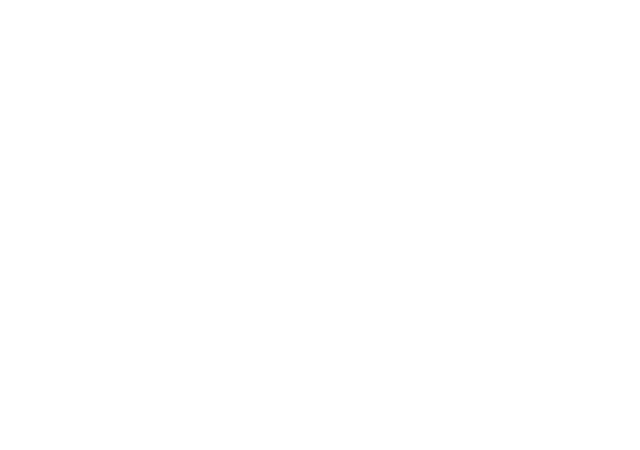
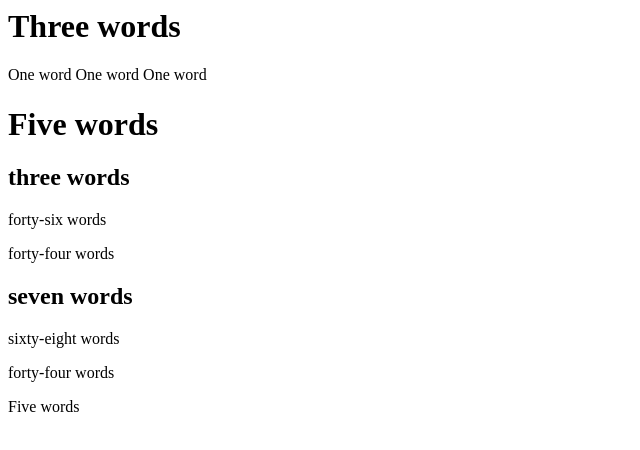
Before and after one commit to chrismclellan1986/house-listing-project, a website: page client/index.html in a window 1280 px wide. Shown: the whole page, without its empty margins (0-640 px from the left). Drawn offline with Linux system fonts and the light colour scheme.

Commit message:
Initial html page

```diff
--- a/client/index.html
+++ b/client/index.html
@@ -1,8 +1,29 @@
 <html>
-    <head>
-
-    </head>
-    <body>
-
-    </body>
+  <head> </head>
+  <header>
+    <h1>Three words</h1>
+    <nav>
+      <a>One word</a>
+      <a>One word</a>
+      <a>One word</a>
+    </nav>
+  </header>
+  <main>
+    <header>
+      <h1>Five words</h1>
+    </header>
+    <section>
+      <h2>three words</h2>
+      <p>forty-six words</p>
+      <p>forty-four words</p>
+    </section>
+    <section>
+      <h2>seven words</h2>
+      <p>sixty-eight words</p>
+      <p>forty-four words</p>
+    </section>
+  </main>
+  <footer>
+    <p>Five words</p>
+  </footer>
 </html>
```
